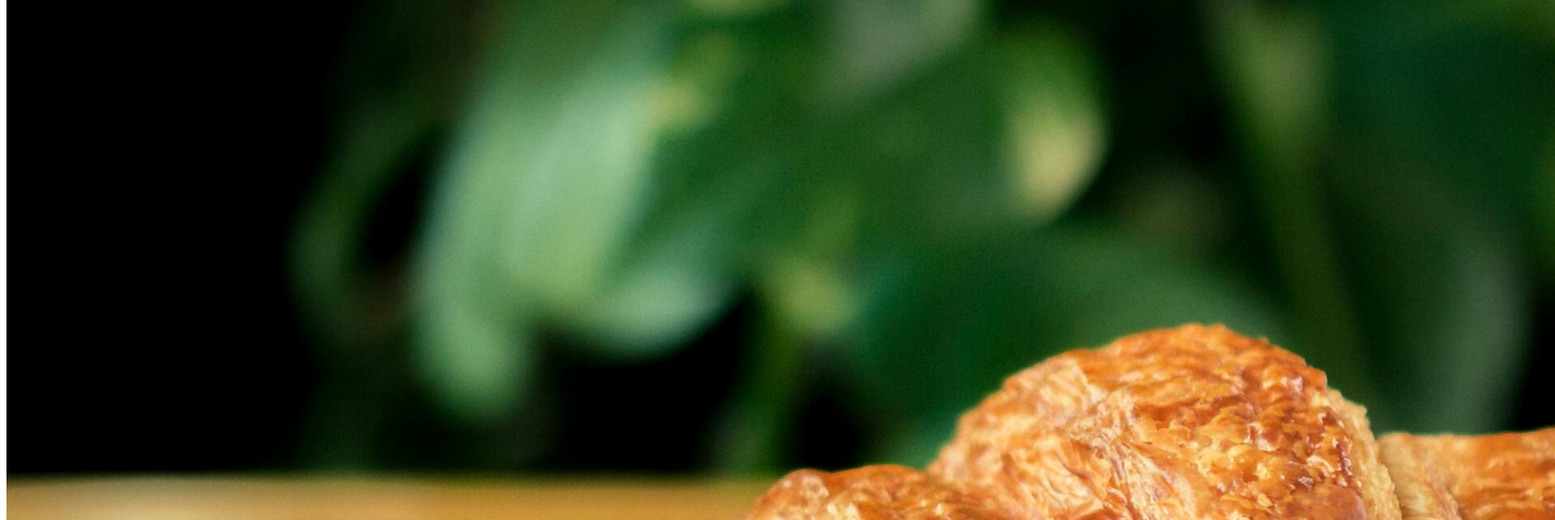
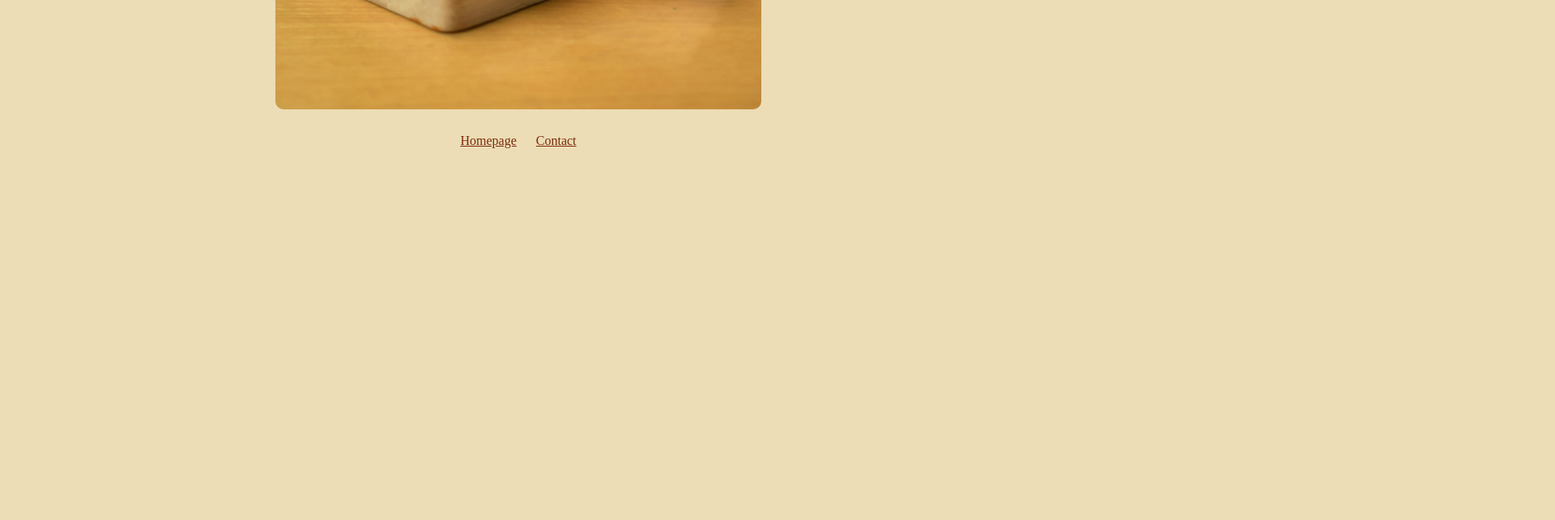
Before and after one commit to kwill775/Croissant, a plain HTML site: page photo.html in a window 1280 px wide. Shown: the part 554-1196 px from the top of the page at 81% size, 1920 px wide, since content can reach past the window. After the commit the page ends 800 px from the top, so only its background shows below. Drawn offline with Linux system fonts and the light colour scheme.

Commit message:
added css to the project

```diff
--- /dev/null
+++ b/css/styles.css
@@ -0,0 +1,14 @@
+body {
+  text-align: center;
+  background: #ecddb6;
+}
+img {
+  display: block;
+  width: 600px;
+  border-radius: 10px;
+  margin: 30px auto;
+}
+.links a {
+  margin: 10px;
+  color: #7d2a0c;
+}
--- a/photo.html
+++ b/photo.html
@@ -3,12 +3,13 @@
   <head>
     <meta charset="UTF-8" />
     <meta name="viewport" content="width=device-width, initial-scale=1.0" />
+    <link rel="stylesheet" href="/css/styles.css" />
     <title>Photo</title>
   </head>
   <body>
-    <h1>A Picture of a Croissant</h1>
+    <h1>🥐 A Picture of a Croissant 🥐</h1>
     <img src="/images/croissant.jpg" alt="croissant" />
-    <div>
+    <div class="links">
       <a href="/">Homepage</a>
       <a href="/contact.html">Contact</a>
     </div>
```
Also changed, not shown: contact.html (+5 -3 lines), index.html (+3 -2 lines).
